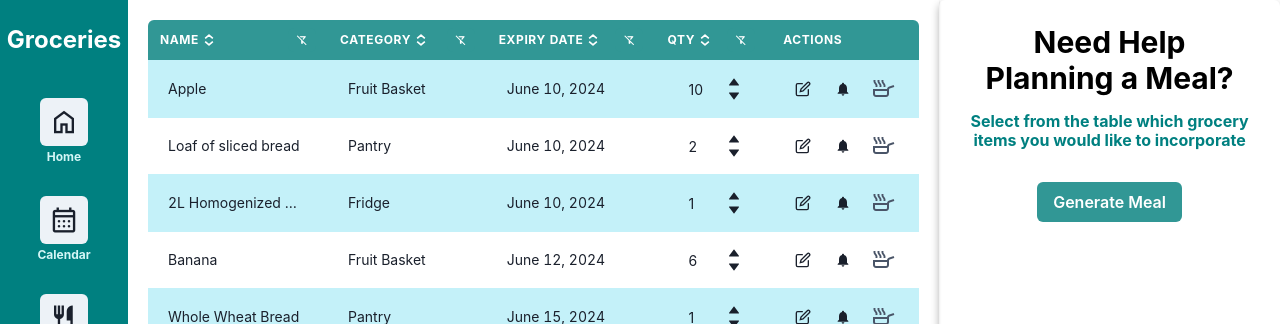
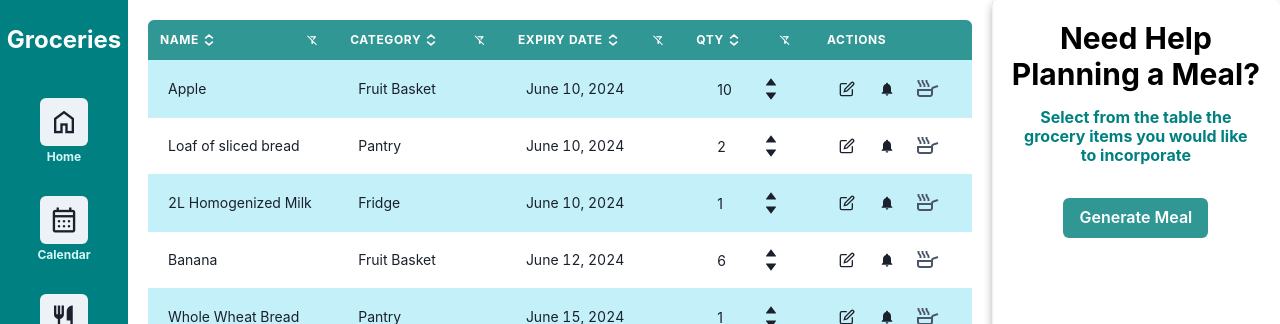
Before and after one commit to ubc-cpsc455-2024S/project-05_bus, a React (Vite) app in the folder client/: page /groceries in a window 1280 px wide. Shown: the top 324 px of the page. Built offline with nearby package versions, Linux system fonts and the light colour scheme.

Commit message:
Fix spacing

```diff
--- a/client/src/components/Groceries/MealPlan/MealPlanBox.jsx
+++ b/client/src/components/Groceries/MealPlan/MealPlanBox.jsx
@@ -20,12 +20,12 @@ export default function MealPlanBox() {
   };
 
   return (
-    <Box p={1}>
+    <Box p={5}>
       <Heading mb={4} size="lg" color="black" textAlign="center">
         Need Help <br /> Planning a Meal?
       </Heading>
       <Heading mb={4} size="sm" color="teal" textAlign="center">
-        Select from the table which grocery items you would like to incorporate
+        Select from the table the grocery items you would like <br /> to incorporate
       </Heading>
       <VStack align="start" spacing={3}>
         {favouriteItems.map((item) => (
--- a/client/src/pages/GroceriesPage.jsx
+++ b/client/src/pages/GroceriesPage.jsx
@@ -13,8 +13,7 @@ export default function GroceriesPage() {
     >
       <FullGroceriesList />
       <Box
-        p={5}
-        flex="1"
+        flex="0.35"
         borderRadius="md"
         boxShadow="0 4px 8px rgba(0, 0, 0, 0.3)"
       >
```
